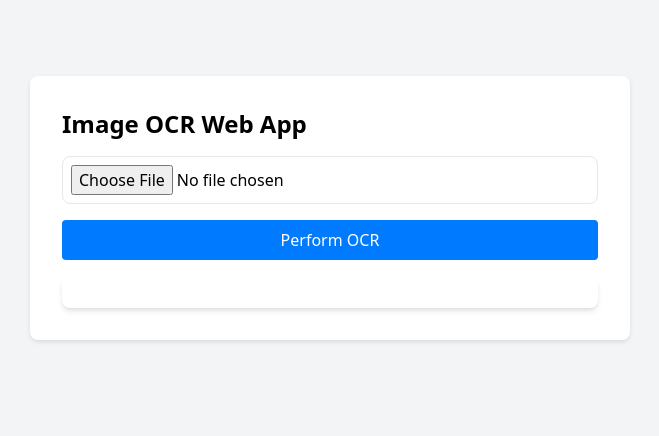
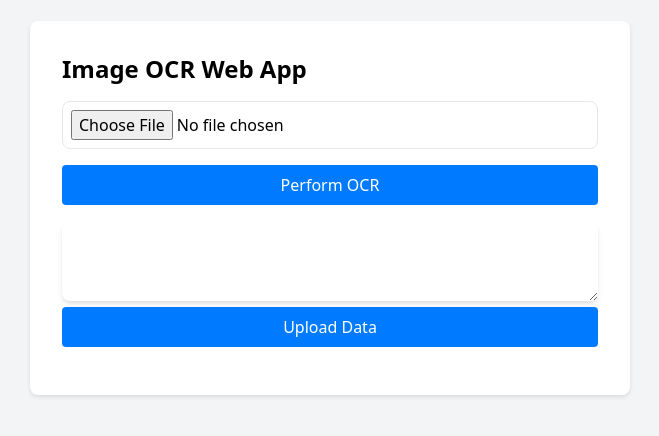
Before and after one commit to picosearch/smartsheet, a plain HTML site: page lab/upload_image/index.html in a window 1280 px wide. Shown: the part 192-628 px from the top of the page, without its empty margins (310-969 px from the left). Drawn offline with nearby package versions, Linux system fonts and the light colour scheme.

Commit message:
updated the upload end point

```diff
--- a/lab/upload_image/index.html
+++ b/lab/upload_image/index.html
@@ -31,7 +31,18 @@
           </button>
         </div>
 
-        <div id="result" class="bg-white p-4 rounded-lg shadow-md"></div>
+        <textarea
+          style="width: 100%"
+          height="220px"
+          id="result"
+          class="bg-white p-4 rounded-lg shadow-md"
+        ></textarea>
+
+        <div class="mb-4">
+          <button onclick="performOCR()" class="btn-primary w-full">
+            Upload Data
+          </button>
+        </div>
       </div>
     </div>
 
--- a/script.js
+++ b/script.js
@@ -159,7 +159,7 @@ document.addEventListener("DOMContentLoaded", () => {
       text.trim() !== "Error during text recognition."
     ) {
       // Perform API request to upload the data
-      fetch("https://example.com/api/upload", {
+      fetch("https://smartsheetdata.glitch.me/upload", {
         // Replace with your API endpoint
         method: "POST",
         headers: {
```
